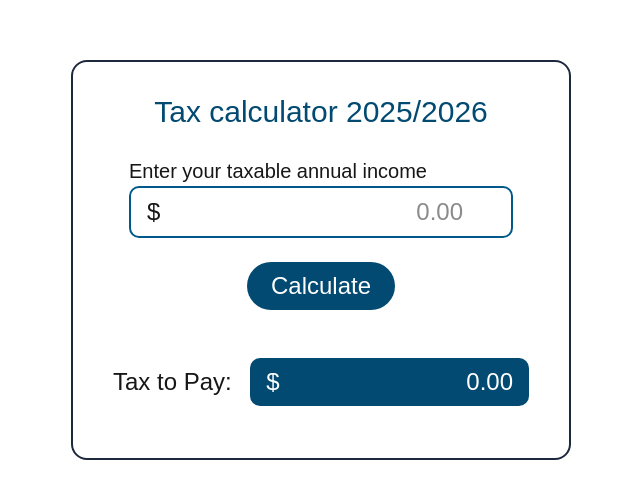
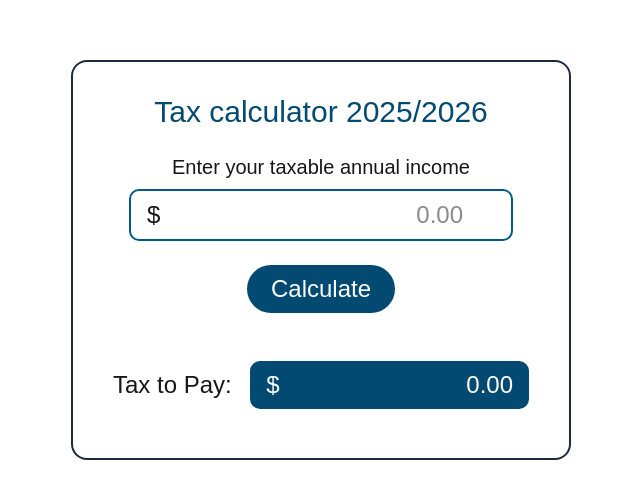
Before and after one commit to IkTom22/nz-tax-calculator, a Next.js app: page / in a window 1280 px wide. Shown: the part 140-638 px from the top of the page, without its empty margins (319-959 px from the left). Built offline with nearby package versions, Linux system fonts and the light colour scheme.

Commit message:
minor style chage

```diff
--- a/src/app/page.tsx
+++ b/src/app/page.tsx
@@ -65,7 +65,7 @@ export default function Home() {
           onSubmit={handleSubmit}
           className="w-full flex flex-col items-center gap-6 text-2xl px-4"
         >
-          <div className="w-full space-y-2">
+          <div className="w-full flex flex-col gap-2">
             <label
               htmlFor="annual-income"
               className="w-full text-center text-[20px]"
```
